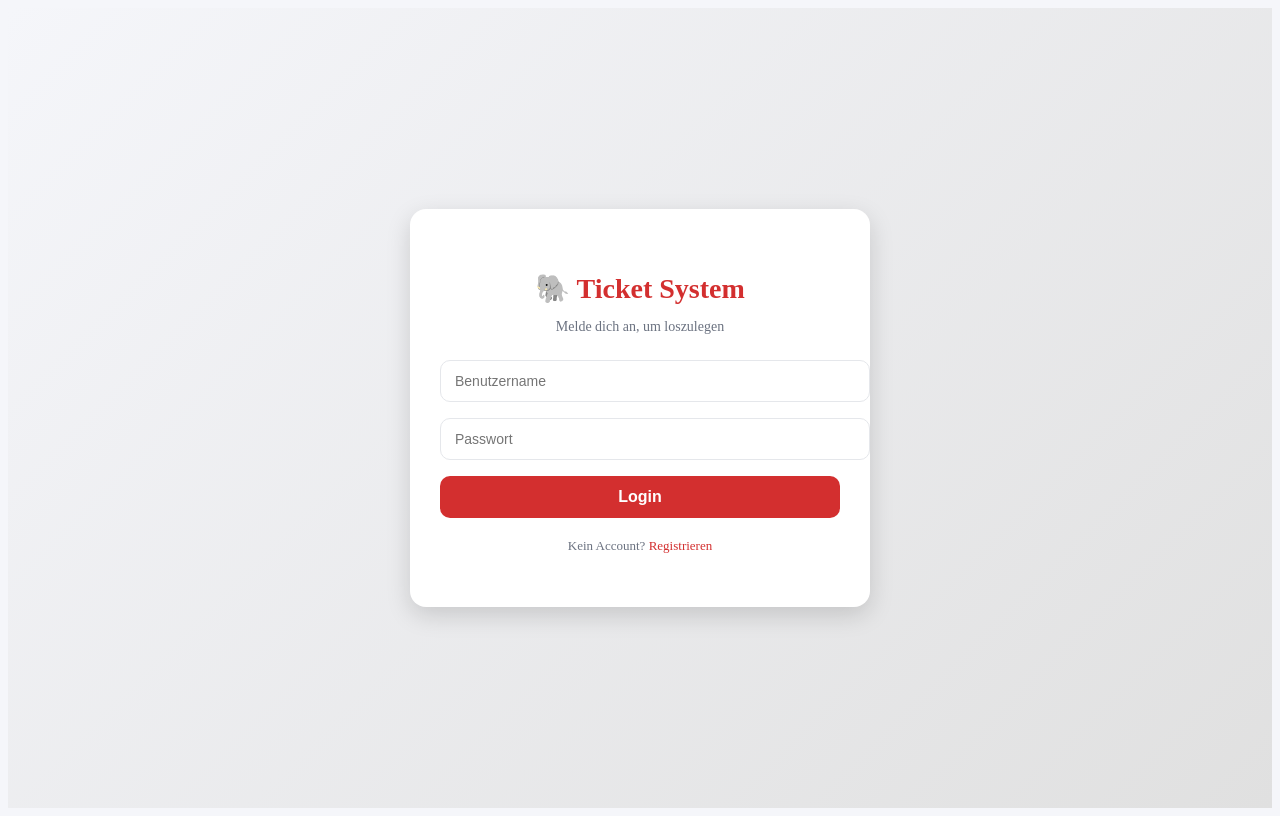
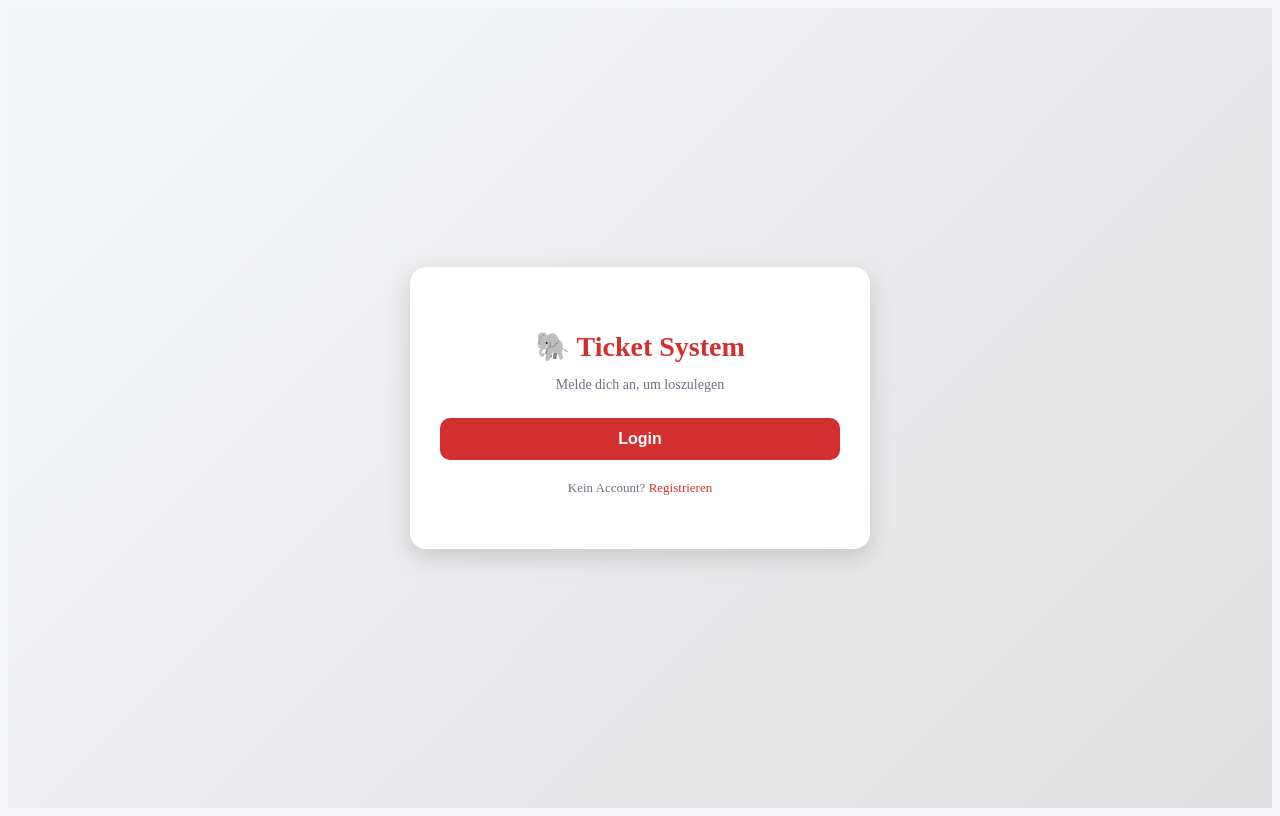
Before and after one commit to Ri4ards2006/Ticket_System_App, a Flask app: page /login in a window 1280 px wide. Run offline with Flask 3, Linux system fonts and the light colour scheme.

Commit message:
Crimping the login html to make it more dynamic

```diff
--- a/backend/src/templates/login.html
+++ b/backend/src/templates/login.html
@@ -4,16 +4,16 @@
   <meta charset="UTF-8">
   <meta name="viewport" content="width=device-width, initial-scale=1.0">
   <title>🐘 Ticket Login</title>
-  <link rel="stylesheet" href="style.css">
+<link rel="stylesheet" href="{{ url_for('static', filename='style.css') }}">
+
 </head>
 <body>
   <div class="login-container">
     <div class="login-box">
       <h2>🐘 Ticket System</h2>
       <p class="subtitle">Melde dich an, um loszulegen</p>
-   <form action="{{ url_for('main.login') }}" method="post">
-  <input type="text" name="username" placeholder="Benutzername" required>
-  <input type="password" name="password" placeholder="Passwort" required>
+ <form action="{{ url_for('main.login') }}" method="post">
+
   <button type="submit">Login</button>
 </form>
 
```
